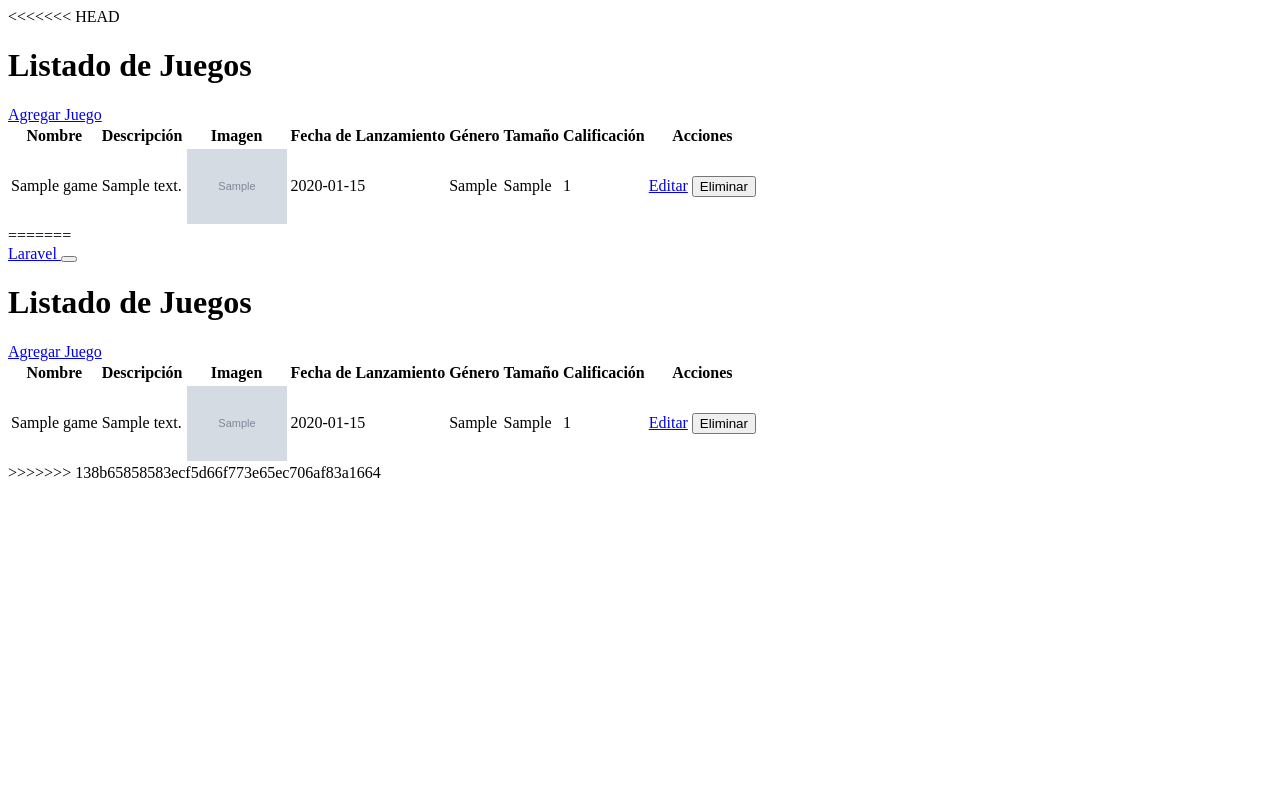
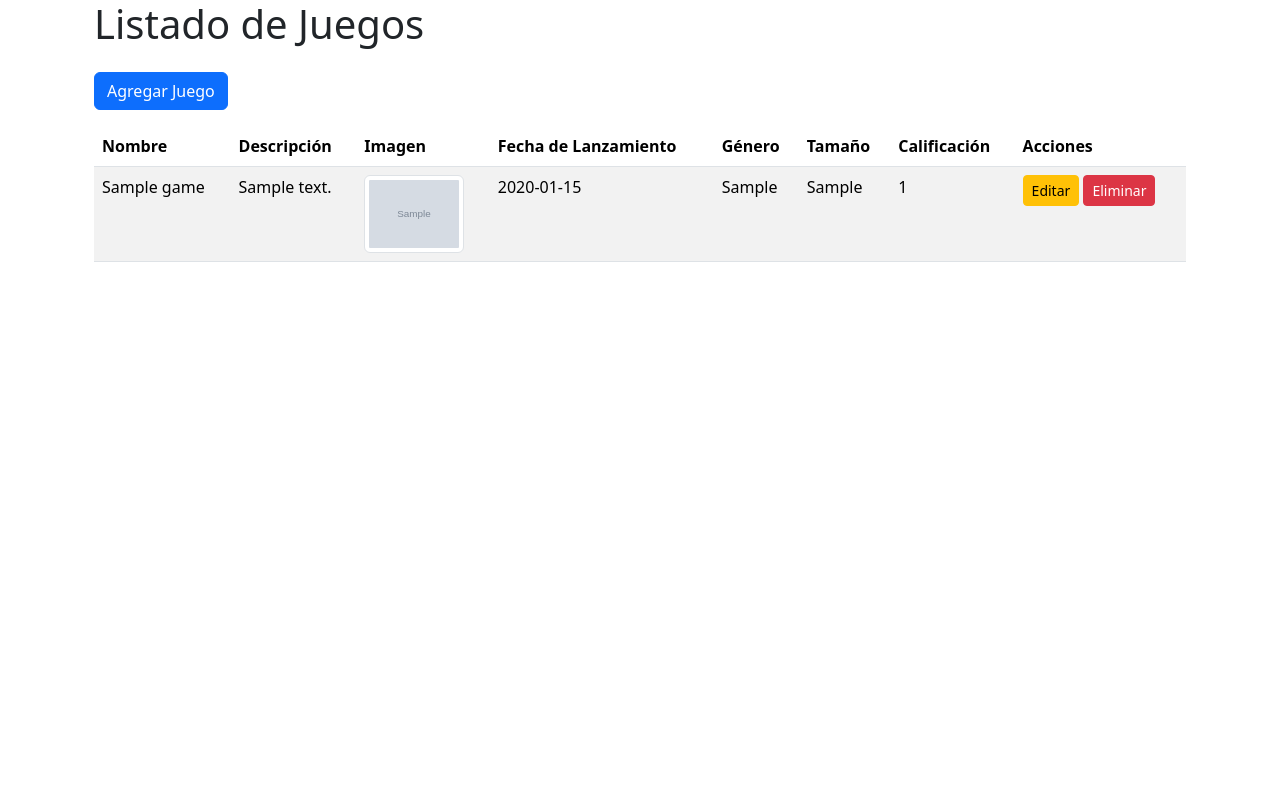
Before and after one commit to mazuluagac/GameSpace, a Laravel app: page /games in a window 1280 px wide. Run offline with Laravel 8, Linux system fonts and the light colour scheme; tables that the repository leaves empty hold one stand-in row (values such as "Sample post").

Commit message:
implemetacion de las Crud a games

```diff
--- a/GameSpace-Laravel/app/Http/Controllers/GamesControllers.php
+++ b/GameSpace-Laravel/app/Http/Controllers/GamesControllers.php
@@ -27,7 +27,8 @@ class GamesControllers extends Controller
      */
     public function create()
     {
-        return view('games.create'); //Poner Cuidado que solo lo puse para tenerlo en cuenta//
+        return view('games.create');
+
     }
 
     /**
@@ -38,13 +39,30 @@ class GamesControllers extends Controller
      */
     public function store(Request $request)
     {
+        $request->validate([
+            'nombre' => 'required',
+            'descripcion' => 'required',
+            'imagen' => 'required|image|mimes:jpeg,png,jpg,gif|max:2048', // Validación para la imagen
+            'fecha_lanzamiento' => 'required',
+            'genero' => 'required',
+            'tamaño' => 'required',
+            'calificacion' => 'required|numeric',
+        ]);
+
         $game = new Game;
-        $game->title = $request->input('title');
-        $game->genre = $request->input('genre');
-        $game->release_date = $request->input('release_date');
-        $game->summary = $request->input('summary');
-        // Otras propiedades del juego
+        $game->nombre = $request->input('nombre');
+        $game->descripcion = $request->input('descripcion');
+        $game->fecha_lanzamiento = $request->input('fecha_lanzamiento');
+        $game->genero = $request->input('genero');
+        $game->tamaño = $request->input('tamaño');
+        $game->calificacion = $request->input('calificacion');
 
+        if ($request->hasFile('imagen')) {
+            $image = $request->file('imagen');
+            $imageName = time() . '.' . $image->getClientOriginalExtension();
+            $image->storeAs('public', $imageName);
+            $game->imagen = $imageName;
+        }
         $game->save();
 
         return redirect()->route('games.index');
@@ -83,16 +101,35 @@ class GamesControllers extends Controller
      */
     public function update(Request $request, $id)
     {
-        $game = Game::find($id);
-        $game->title = $request->input('title');
-        $game->genre = $request->input('genre');
-        $game->release_date = $request->input('release_date');
-        $game->summary = $request->input('summary');
-        // Otras propiedades del juego
 
-        $game->save();
+       // Validar los datos ingresados en el formulario
+    $request->validate([
+        'nombre' => 'required|string',
+        'descripcion' => 'required|string',
+        'genero' => 'required|string',
+        'fecha_lanzamiento' => 'required|date',
+        'tamaño' => 'required|string',
+        'calificacion' => 'required|numeric',
+        'imagen' => 'image|mimes:jpeg,png,jpg,gif|max:2048', // Validar la imagen (opcional)
+    ]);
 
-        return redirect()->route('games.index');
+    $game = Game::find($id);
+    $game->nombre = $request->nombre;
+    $game->descripcion = $request->descripcion;
+    $game->genero = $request->genero;
+    $game->fecha_lanzamiento = $request->fecha_lanzamiento;
+    $game->tamaño = $request->tamaño;
+    $game->calificacion = $request->calificacion;
+
+    // Manejo de la imagen si se proporciona
+    if ($request->hasFile('imagen')) {
+        $imagenPath = $request->file('imagen')->store('imagenes', 'public');
+        $game->imagen = $imagenPath;
+    }
+
+    $game->save();
+
+    return redirect()->route('games.index')->with('success', 'El juego se ha actualizado correctamente.');
     }
 
     /**
--- a/GameSpace-Laravel/resources/views/layouts/app.blade.php
+++ b/GameSpace-Laravel/resources/views/layouts/app.blade.php
@@ -1,8 +1,13 @@
-<<<<<<< HEAD
 <!DOCTYPE html>
 <html>
+
+
 <head>
     <title>Título de tu sitio</title>
+    <link href="{{ asset('css/app.css') }}" rel="stylesheet">
+    <link href="https://cdn.jsdelivr.net/npm/bootstrap@5.3.2/dist/css/bootstrap.min.css" rel="stylesheet" integrity="sha384-T3c6CoIi6uLrA9TneNEoa7RxnatzjcDSCmG1MXxSR1GAsXEV/Dwwykc2MPK8M2HN" crossorigin="anonymous">
+    <script src="https://cdn.jsdelivr.net/npm/bootstrap@5.3.2/dist/js/bootstrap.bundle.min.js" integrity="sha384-C6RzsynM9kWDrMNeT87bh95OGNyZPhcTNXj1NW7RuBCsyN/o0jlpcV8Qyq46cDfL" crossorigin="anonymous"></script>
+
     <!-- Aquí puedes incluir enlaces a tus hojas de estilo CSS, scripts JS, etc. -->
 </head>
 <body>
@@ -18,87 +23,5 @@
     <footer>
         <!-- Aquí puedes colocar el pie de página u otros elementos de pie de página -->
     </footer>
-=======
-<!doctype html>
-<html lang="{{ str_replace('_', '-', app()->getLocale()) }}">
-<head>
-    <meta charset="utf-8">
-    <meta name="viewport" content="width=device-width, initial-scale=1">
-
-    <!-- CSRF Token -->
-    <meta name="csrf-token" content="{{ csrf_token() }}">
-
-    <title>{{ config('app.name', 'Laravel') }}</title>
-
-    <!-- Fonts -->
-    <link rel="dns-prefetch" href="//fonts.bunny.net">
-    <link href="https://fonts.bunny.net/css?family=Nunito" rel="stylesheet">
-
-    <!-- Styles -->
-    <link href="{{ asset('css/app.css') }}" rel="stylesheet">
-
-
-</head>
-<body>
-    <div id="app">
-        <nav class="navbar navbar-expand-md navbar-light bg-white shadow-sm">
-            <div class="container">
-                <a class="navbar-brand" href="{{ url('/') }}">
-                    {{ config('app.name', 'Laravel') }}
-                </a>
-                <button class="navbar-toggler" type="button" data-bs-toggle="collapse" data-bs-target="#navbarSupportedContent" aria-controls="navbarSupportedContent" aria-expanded="false" aria-label="{{ __('Toggle navigation') }}">
-                    <span class="navbar-toggler-icon"></span>
-                </button>
-
-                <div class="collapse navbar-collapse" id="navbarSupportedContent">
-                    <!-- Left Side Of Navbar -->
-                    <ul class="navbar-nav me-auto">
-
-                    </ul>
-
-                    <!-- Right Side Of Navbar -->
-                    <ul class="navbar-nav ms-auto">
-                        <!-- Authentication Links -->
-                        @guest
-                            @if (Route::has('login'))
-                                <li class="nav-item">
-                                    <a class="nav-link" href="{{ route('login') }}">{{ __('Login') }}</a>
-                                </li>
-                            @endif
-
-                            @if (Route::has('register'))
-                                <li class="nav-item">
-                                    <a class="nav-link" href="{{ route('register') }}">{{ __('Register') }}</a>
-                                </li>
-                            @endif
-                        @else
-                            <li class="nav-item dropdown">
-                                <a id="navbarDropdown" class="nav-link dropdown-toggle" href="#" role="button" data-bs-toggle="dropdown" aria-haspopup="true" aria-expanded="false" v-pre>
-                                    {{ Auth::user()->name }}
-                                </a>
-
-                                <div class="dropdown-menu dropdown-menu-end" aria-labelledby="navbarDropdown">
-                                    <a class="dropdown-item" href="{{ route('logout') }}"
-                                       onclick="event.preventDefault();
-                                                     document.getElementById('logout-form').submit();">
-                                        {{ __('Logout') }}
-                                    </a>
-
-                                    <form id="logout-form" action="{{ route('logout') }}" method="POST" class="d-none">
-                                        @csrf
-                                    </form>
-                                </div>
-                            </li>
-                        @endguest
-                    </ul>
-                </div>
-            </div>
-        </nav>
-
-        <main class="py-4">
-            @yield('content')
-        </main>
-    </div>
->>>>>>> 138b65858583ecf5d66f773e65ec706af83a1664
 </body>
 </html>
--- a/GameSpace-Laravel/routes/web.php
+++ b/GameSpace-Laravel/routes/web.php
@@ -11,6 +11,9 @@ Route::put('/games/{id}',[GamesControllers::class,'update'])->name('games.update
 Route::get('/games/{id}',[GamesControllers::class,'edit'])->name('games.edit');
 
 Route::get('/games/create', [GamesControllers::class, 'create'])->name('games.create');
+Route::post('/games', [GamesControllers::class, 'store'])->name('games.store');
+
+
 
 
 Route::get('/', function () {
```
Also changed, not shown: GameSpace-Laravel/resources/views/games/create.blade.php (+22 -14 lines), GameSpace-Laravel/resources/views/games/edit.blade.php (added, +49 -0 lines).
